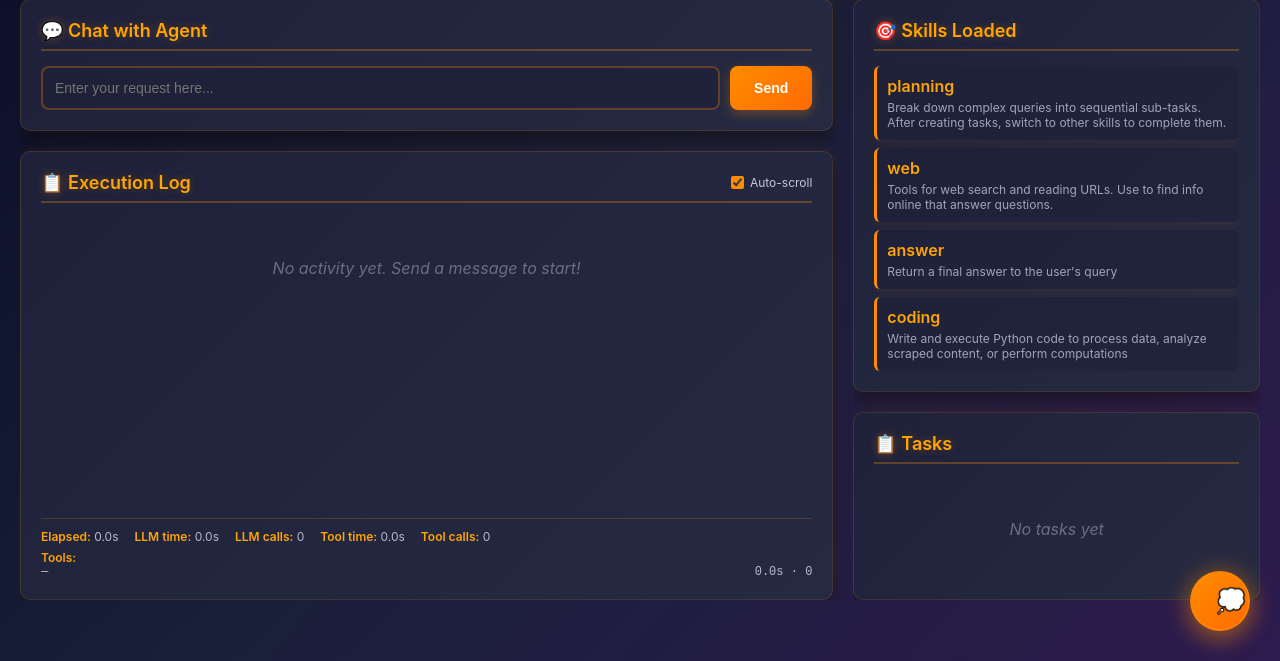
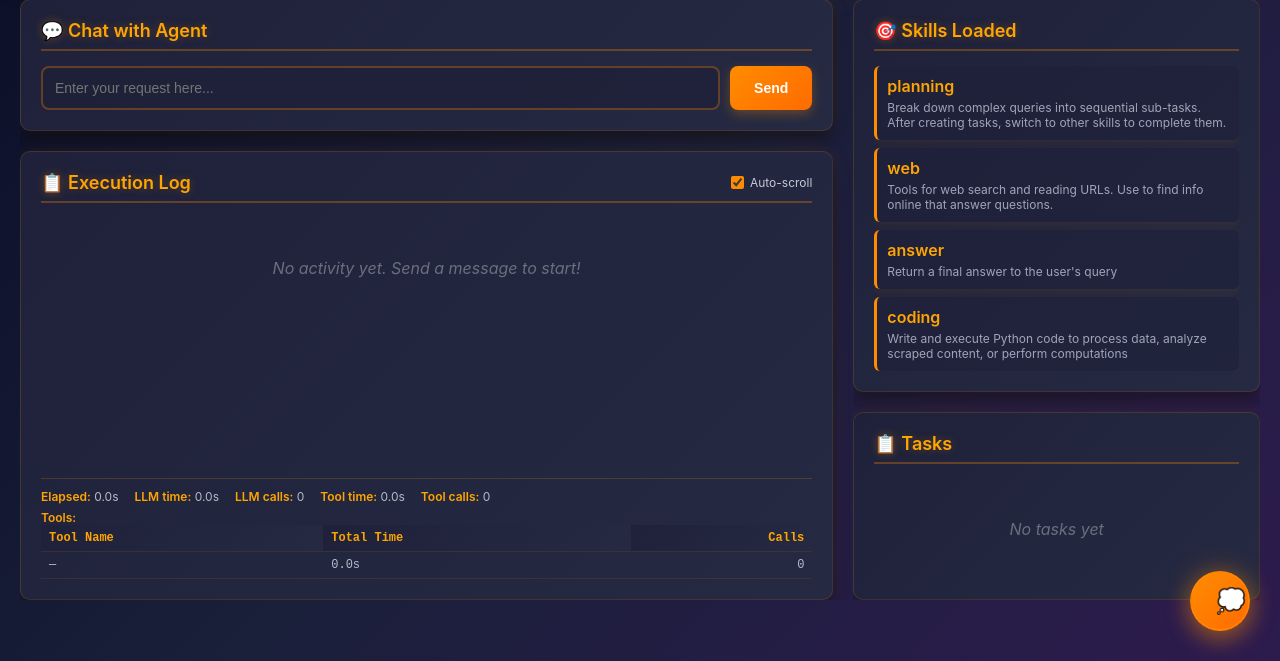
Before and after one commit to randerzander/skill-agent, a Flask app: page / in a window 1280 px wide. Shown: the part 139-800 px from the top of the page. Run offline with Flask 3, Linux system fonts and the light colour scheme; some libraries are stand-ins or nearby versions.

Commit message:
Show tool breakdown table in log stats

```diff
--- a/templates/index.html
+++ b/templates/index.html
@@ -298,18 +298,36 @@
         }
 
         .tool-stats {
-            display: flex;
-            flex-direction: column;
-            gap: 4px;
-            max-height: 120px;
+            max-height: 140px;
             overflow-y: auto;
         }
 
-        .tool-stat {
-            display: flex;
-            justify-content: space-between;
-            gap: 12px;
+        .tool-stats table {
+            width: 100%;
+            border-collapse: collapse;
+            font-size: 12px;
+        }
+
+        .tool-stats th,
+        .tool-stats td {
+            padding: 6px 8px;
+            border-bottom: 1px solid rgba(255, 140, 0, 0.1);
+            text-align: left;
             font-family: 'Courier New', monospace;
+        }
+
+        .tool-stats th {
+            color: #ffa500;
+            font-weight: 600;
+            position: sticky;
+            top: 0;
+            background: linear-gradient(135deg, #1e2139 0%, #252a42 100%);
+            z-index: 1;
+        }
+
+        .tool-stats td:last-child,
+        .tool-stats th:last-child {
+            text-align: right;
         }
 
         .auto-scroll-toggle {
@@ -766,7 +784,22 @@
                         <div>
                             <span class="log-stats-key">Tools:</span>
                             <div class="tool-stats" id="statsToolTimes">
-                                <div class="tool-stat"><span>—</span><span>0.0s · 0</span></div>
+                                <table>
+                                    <thead>
+                                        <tr>
+                                            <th>Tool Name</th>
+                                            <th>Total Time</th>
+                                            <th>Calls</th>
+                                        </tr>
+                                    </thead>
+                                    <tbody>
+                                        <tr>
+                                            <td>—</td>
+                                            <td>0.0s</td>
+                                            <td>0</td>
+                                        </tr>
+                                    </tbody>
+                                </table>
                             </div>
                         </div>
                     </div>
@@ -1319,22 +1352,55 @@
                 return;
             }
             if (toolTotalTimes.size === 0) {
-                container.innerHTML = '<div class="tool-stat"><span>—</span><span>0.0s · 0</span></div>';
+                container.innerHTML = `
+                    <table>
+                        <thead>
+                            <tr>
+                                <th>Tool Name</th>
+                                <th>Total Time</th>
+                                <th>Calls</th>
+                            </tr>
+                        </thead>
+                        <tbody>
+                            <tr>
+                                <td>—</td>
+                                <td>0.0s</td>
+                                <td>0</td>
+                            </tr>
+                        </tbody>
+                    </table>
+                `;
                 return;
             }
 
             const entries = Array.from(toolTotalTimes.entries())
                 .sort((a, b) => b[1] - a[1]);
 
-            container.innerHTML = entries.map(([tool, seconds]) => {
+            const rows = entries.map(([tool, seconds]) => {
                 const count = toolCallCounts.get(tool) || 0;
                 return `
-                <div class="tool-stat">
-                    <span>${escapeHtml(tool)}</span>
-                    <span>${seconds.toFixed(1)}s · ${count}</span>
-                </div>
+                    <tr>
+                        <td>${escapeHtml(tool)}</td>
+                        <td>${seconds.toFixed(1)}s</td>
+                        <td>${count}</td>
+                    </tr>
+                `;
+            }).join('');
+
+            container.innerHTML = `
+                <table>
+                    <thead>
+                        <tr>
+                            <th>Tool Name</th>
+                            <th>Total Time</th>
+                            <th>Calls</th>
+                        </tr>
+                    </thead>
+                    <tbody>
+                        ${rows}
+                    </tbody>
+                </table>
             `;
-            }).join('');
         }
 
         function updateLLMTime(totalElapsed) {
```
